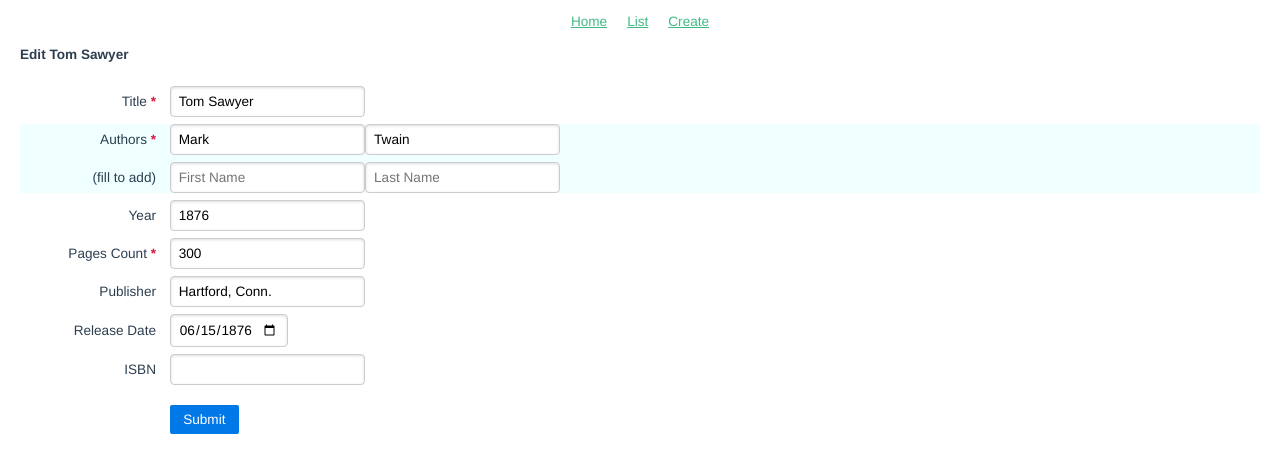
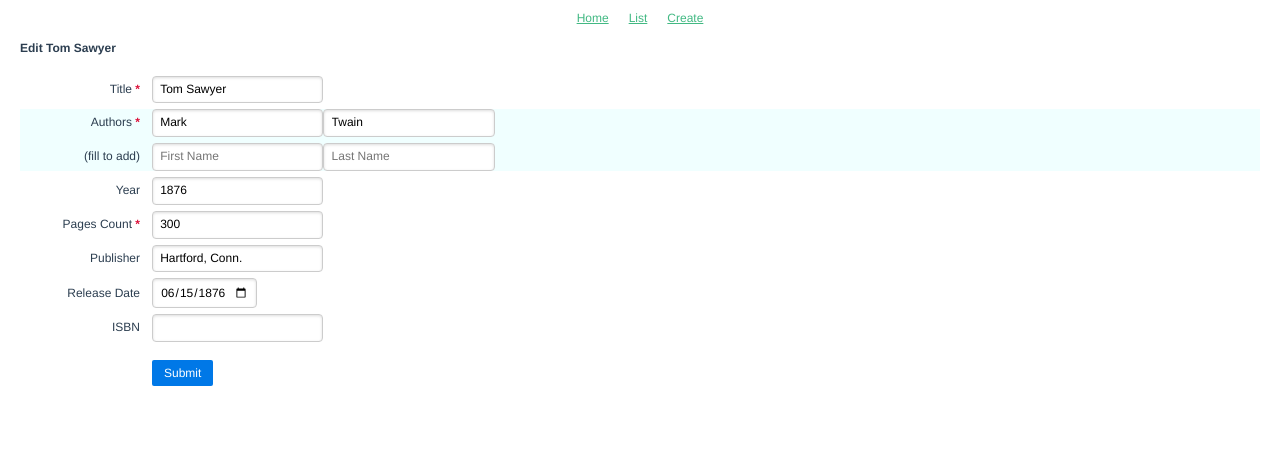
Before and after one commit to plugn/bxt, a Vue app: page /edit/1 in a window 1280 px wide. Shown: the top 472 px of the page. Built offline with nearby package versions, Linux system fonts and the light colour scheme.

Commit message:
refactored ambigous code

```diff
--- a/src/App.vue
+++ b/src/App.vue
@@ -17,7 +17,7 @@ export default {
 </script>
 <style>
 	body {
-		font-size: .85rem;
+		font-size: .75rem;
 	}
 </style>
 <style scoped>
--- a/src/components/AuthorsField.vue
+++ b/src/components/AuthorsField.vue
@@ -1,6 +1,6 @@
 <template>
 <div class="wrapper">
-	<div class="pure-control-group" v-for="(author, index) in userValue"
+	<div class="pure-control-group" v-for="(author, index) in innerValue"
 		 @mouseenter="hovered=index" @mouseleave="hovered=-1">
 
 		<label v-if="index===0">{{ label }}
@@ -19,7 +19,6 @@
 
 		<span v-if="hovered===index" class="pure-form-message-inline">
 			<button class="button" @click.prevent="removeField(index)" title="remove item"> - </button>
-			remove
 		</span>
 
 	</div>
@@ -38,6 +37,7 @@
 
 <script>
 import _debounce from 'lodash/debounce';
+import { BookScheme, validateAuthor } from "@/util/scheme";
 const emptyAuthor = {firstName:'', lastName: ''};
 
 export default {
@@ -58,71 +58,55 @@ export default {
 
 	data() {
 		return {
+			innerValue: [],
+			newAuthor: {...emptyAuthor},
 			hovered: -1,
-			isTouched: false,
-			innerValue: [],
-			newAuthor: {...emptyAuthor}
+			failedRowIds:[]
 		}
 	},
 
-	computed: {
-		userValue() {
-			return this.isTouched ? this.innerValue : this.value;
-		}
+	// computed: {},
+
+	created() {
+		this.innerValue = this.value.slice();
 	},
+
 	mounted() {
-		// console.log(' *  AuthorsField', this.value);
 		this.$watch('newAuthor', _debounce(this.authorWatcher, 1000), {
 			deep: true
 		});
 	},
 	methods: {
+		// add new author fields watcher
 		authorWatcher(author) {
-			console.log(' * newAuthor author : ', JSON.stringify(author) );
-			const filled = this.isListValid([author]);
-			console.log(' * filled: ', filled);
+			// console.log(' * newAuthor author : ', JSON.stringify(author) );
+			const filled = this.isValueValid([author]);
 			if (filled) {
 				this.addField({...author});
-				console.log(' * this.innerValue : ', JSON.stringify(this.innerValue));
+				// console.log(' * this.innerValue : ', JSON.stringify(this.innerValue));
 
 				this.newAuthor = {...emptyAuthor};
 			}
 		},
 
-		isListValid(value) {
-			return value.every(({firstName, lastName}) => (String(firstName).trim() && String(lastName).trim()) )
+		// final field value validator
+		isValueValid(value) {
+			return value.every(validateAuthor);
 		},
 
 		onItemInput(key, index, value) {
-			console.log(' * onItemInput() : ', {key, index, value} );
+			// console.log(' * onItemInput() : ', {key, index, value} );
 			this.$set(this.innerValue, index, {...this.innerValue[index], [key]: value});
-			console.log(' * this.innerValue: ', JSON.stringify( this.innerValue) );
+			// console.log(' * this.innerValue: ', JSON.stringify( this.innerValue) );
 		},
 
 		addField(author = {...emptyAuthor}) {
-			console.log(' * addField() ', author);
-			let initial = [];
-			if (!this.isTouched) {
-				this.isTouched = true;
-				initial = this.value;
-			}
-			this.innerValue.splice(this.innerValue.length, 0, ...initial, author);
+			this.innerValue.splice(this.innerValue.length, 0, author);
 		},
+
 		removeField(index) {
-			console.log(' * removeField() ', index);
-			let initial = [];
-			if (!this.isTouched) {
-				this.isTouched = true;
-				// make initial array unlinked from original prop
-				initial = this.value.slice();
-				// remove element by index
-				initial.splice(index, 0);
-				// mutate .innerValue via splice() to achieve reactivity
-				this.innerValue.splice(this.innerValue.length, 0, ...initial)
-			}
-			else {
-				this.innerValue.splice(index, 1);
-			}
+			// console.log(' * removeField() ', index);
+			this.innerValue.splice(index, 1);
 		}
 	}
 };
--- a/src/components/form/PureInput.vue
+++ b/src/components/form/PureInput.vue
@@ -6,7 +6,7 @@
 			:type="scheme.type === Number ? 'number' : 'text'"
 			v-model="userValue"
 			@input="onInput($event.target.value)"
-			:class="{'need-correction' :needCorrection}"
+			:class="{'need-correction': needCorrection}"
 		>
 	</div>
 </template>
```
